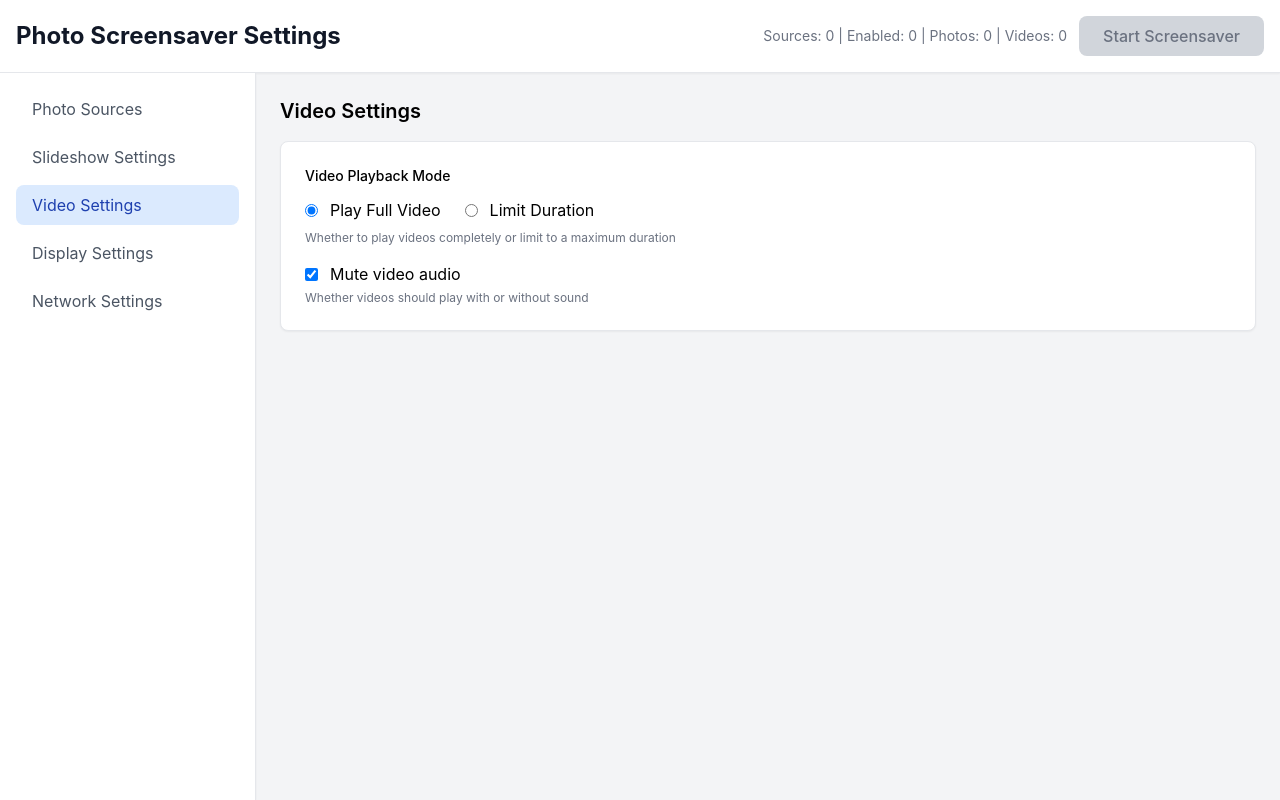
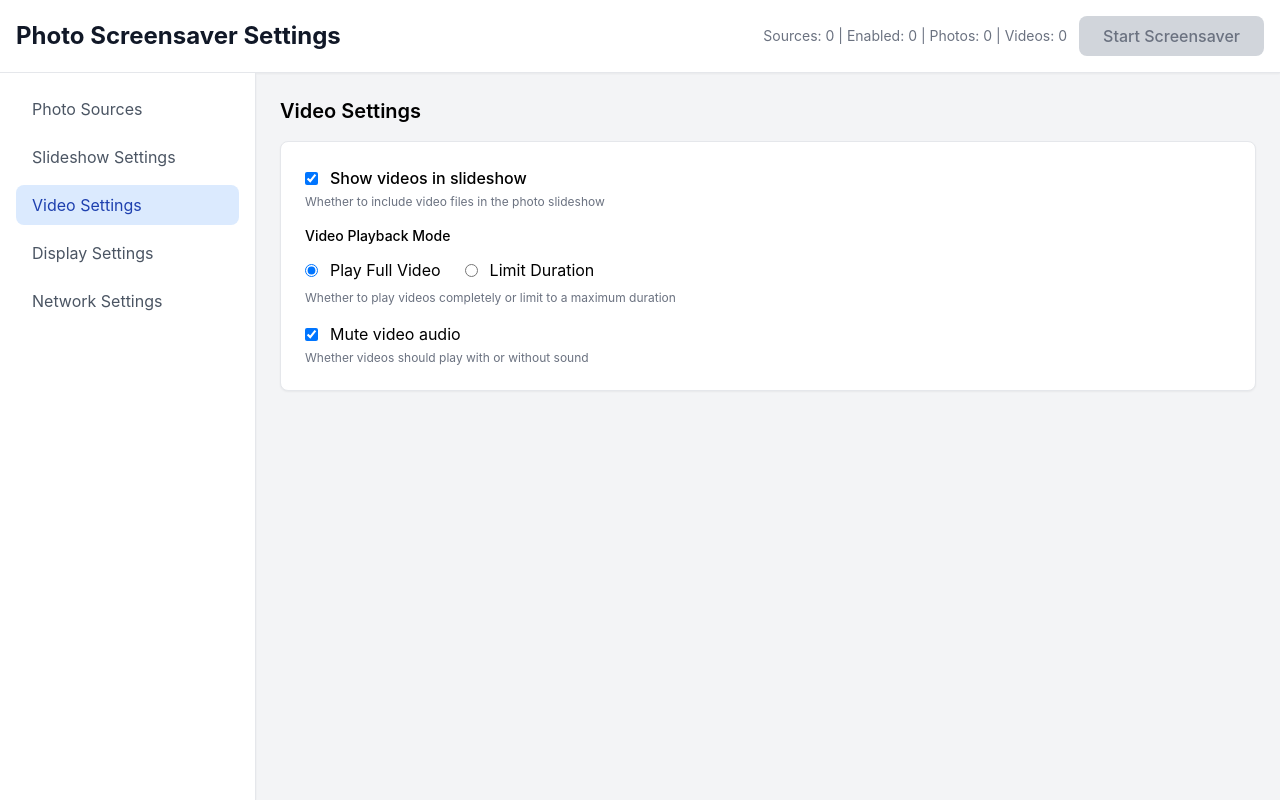
Before and after one commit to DarioAhdoot/webos-photo-frame, a React (Vite) app: page / in a window 1280 px wide. Both pictures are taken after a click on the button "Video Settings". Built offline with nearby package versions, Linux system fonts and the light colour scheme.

Commit message:
Add support for disabling video completely

```diff
--- a/src/components/VideoSettings.tsx
+++ b/src/components/VideoSettings.tsx
@@ -1,7 +1,9 @@
 import { useSettingsStore } from '../stores/settingsStore'
+import { useQueryClient } from '@tanstack/react-query'
 
 export default function VideoSettings() {
   const { settings, updateSettings } = useSettingsStore()
+  const queryClient = useQueryClient()
 
   const handleSlideshowChange = (key: keyof typeof settings.slideshow, value: any) => {
     updateSettings({
@@ -10,6 +12,11 @@ export default function VideoSettings() {
         [key]: value,
       },
     })
+
+    // Invalidate photo cache when video settings change that affect photo loading
+    if (key === 'videoEnabled') {
+      queryClient.invalidateQueries({ queryKey: ['all-photos'] })
+    }
   }
 
   return (
@@ -19,6 +26,23 @@ export default function VideoSettings() {
 
         <div className="bg-white p-6 rounded-lg border shadow-sm space-y-4">
           <div>
+            <label className="flex items-center">
+              <input
+                type="checkbox"
+                checked={settings.slideshow.videoEnabled}
+                onChange={(e) => handleSlideshowChange('videoEnabled', e.target.checked)}
+                className="mr-3"
+              />
+              <span className="font-medium">Show videos in slideshow</span>
+            </label>
+            <div className="text-xs text-gray-500 mt-1">
+              Whether to include video files in the photo slideshow
+            </div>
+          </div>
+
+          {settings.slideshow.videoEnabled && (
+            <>
+              <div>
             <label className="block text-sm font-medium mb-3">Video Playback Mode</label>
             <div className="flex gap-6 items-center flex-wrap">
               <label className="flex items-center">
@@ -88,6 +112,8 @@ export default function VideoSettings() {
               Whether videos should play with or without sound
             </div>
           </div>
+            </>
+          )}
         </div>
       </div>
     </div>
--- a/src/hooks/usePhotoSources.ts
+++ b/src/hooks/usePhotoSources.ts
@@ -46,6 +46,7 @@ export function usePhotoSources() {
     // Safety check for network settings
     const refreshInterval = settings?.network?.refreshIntervalHours || 24
     const imageResolution = settings?.display?.imageResolution || 'optimized'
+    const videoEnabled = settings?.slideshow?.videoEnabled ?? true
 
     // Create a more specific query key that includes album configurations
     const sourceConfigs = enabledSources.map(source => ({
@@ -54,13 +55,14 @@ export function usePhotoSources() {
     })).sort((a, b) => a.id.localeCompare(b.id))
 
     return useQuery({
-      queryKey: ['all-photos', sourceConfigs, imageResolution],
+      queryKey: ['all-photos', sourceConfigs, imageResolution, videoEnabled],
       queryFn: async () => {
         setLoading(true)
         try {
           const { settings } = useSettingsStore.getState()
           const useOptimized = settings?.display?.imageResolution === 'optimized'
-          const photos = await photoSourceManager.getAllPhotos(enabledSources, useOptimized)
+          const includeVideos = settings?.slideshow?.videoEnabled ?? true
+          const photos = await photoSourceManager.getAllPhotos(enabledSources, useOptimized, includeVideos)
           const shuffledPhotos = photoSourceManager.shufflePhotos(photos, settings?.slideshow?.order || 'random')
           setPhotos(shuffledPhotos)
           return shuffledPhotos
--- a/src/services/PhotoSourceManager.ts
+++ b/src/services/PhotoSourceManager.ts
@@ -60,7 +60,7 @@ export class PhotoSourceManager {
   /**
    * Get photos from all enabled sources
    */
-  async getAllPhotos(enabledSources: PhotoSource[], useOptimized: boolean = true): Promise<Photo[]> {
+  async getAllPhotos(enabledSources: PhotoSource[], useOptimized: boolean = true, includeVideos: boolean = true): Promise<Photo[]> {
     const allPhotos: Photo[] = []
 
     for (const sourceConfig of enabledSources.filter(s => s.enabled)) {
@@ -76,7 +76,13 @@ export class PhotoSourceManager {
           : undefined
 
         const photos = await source.getPhotos(albumIds, useOptimized)
-        allPhotos.push(...photos)
+
+        // Filter out videos if not enabled
+        const filteredPhotos = includeVideos
+          ? photos
+          : photos.filter(photo => photo.type !== 'VIDEO')
+
+        allPhotos.push(...filteredPhotos)
       } catch (error) {
         console.error(`Failed to get photos from ${sourceConfig.name}:`, error)
         // Continue with other sources even if one fails
--- a/src/stores/settingsStore.ts
+++ b/src/stores/settingsStore.ts
@@ -16,6 +16,7 @@ const defaultSettings: AppSettings = {
     interval: 10,
     transition: 'fade',
     order: 'random',
+    videoEnabled: true,
     videoPlayback: 'full',
     videoDuration: 30,
     videoMuted: true,
@@ -79,6 +80,7 @@ const migrateSettings = (persistedState: any): any => {
       interval: settings.slideshow.interval ?? defaultSettings.slideshow.interval,
       transition: settings.slideshow.transition ?? defaultSettings.slideshow.transition,
       order: settings.slideshow.order ?? defaultSettings.slideshow.order,
+      videoEnabled: settings.slideshow.videoEnabled ?? defaultSettings.slideshow.videoEnabled,
       videoPlayback: settings.slideshow.videoPlayback ?? defaultSettings.slideshow.videoPlayback,
       videoDuration: settings.slideshow.videoDuration ?? defaultSettings.slideshow.videoDuration,
       videoMuted: settings.slideshow.videoMuted ?? defaultSettings.slideshow.videoMuted,
--- a/src/types/index.ts
+++ b/src/types/index.ts
@@ -47,6 +47,7 @@ export interface SlideshowSettings {
   interval: number // seconds for photos
   transition: 'fade' | 'slide' | 'none' | 'ken-burns'
   order: 'random' | 'sequential'
+  videoEnabled: boolean // Whether to show videos in slideshow
   videoPlayback: 'full' | 'duration' // Play full video or limit to duration
   videoDuration: number // seconds - max duration when videoPlayback is 'duration'
   videoMuted: boolean // Whether videos should be muted
```
